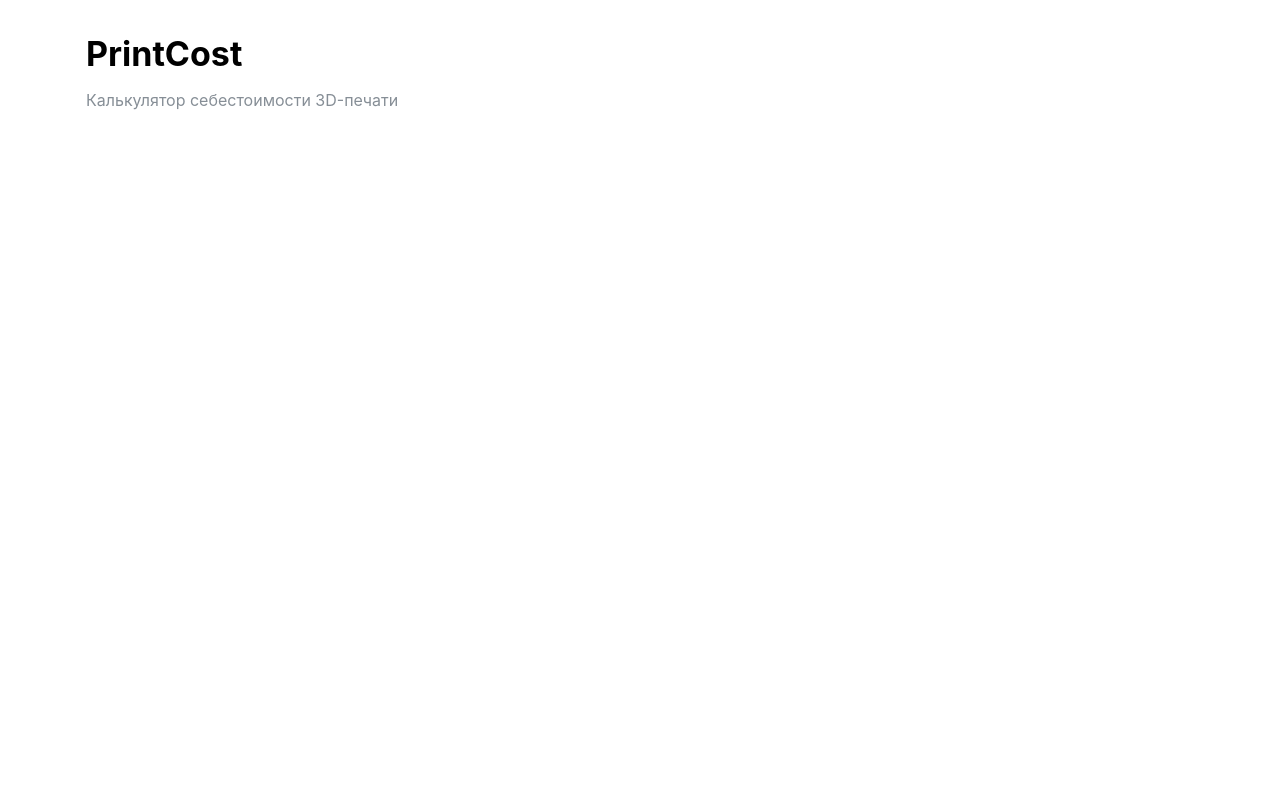
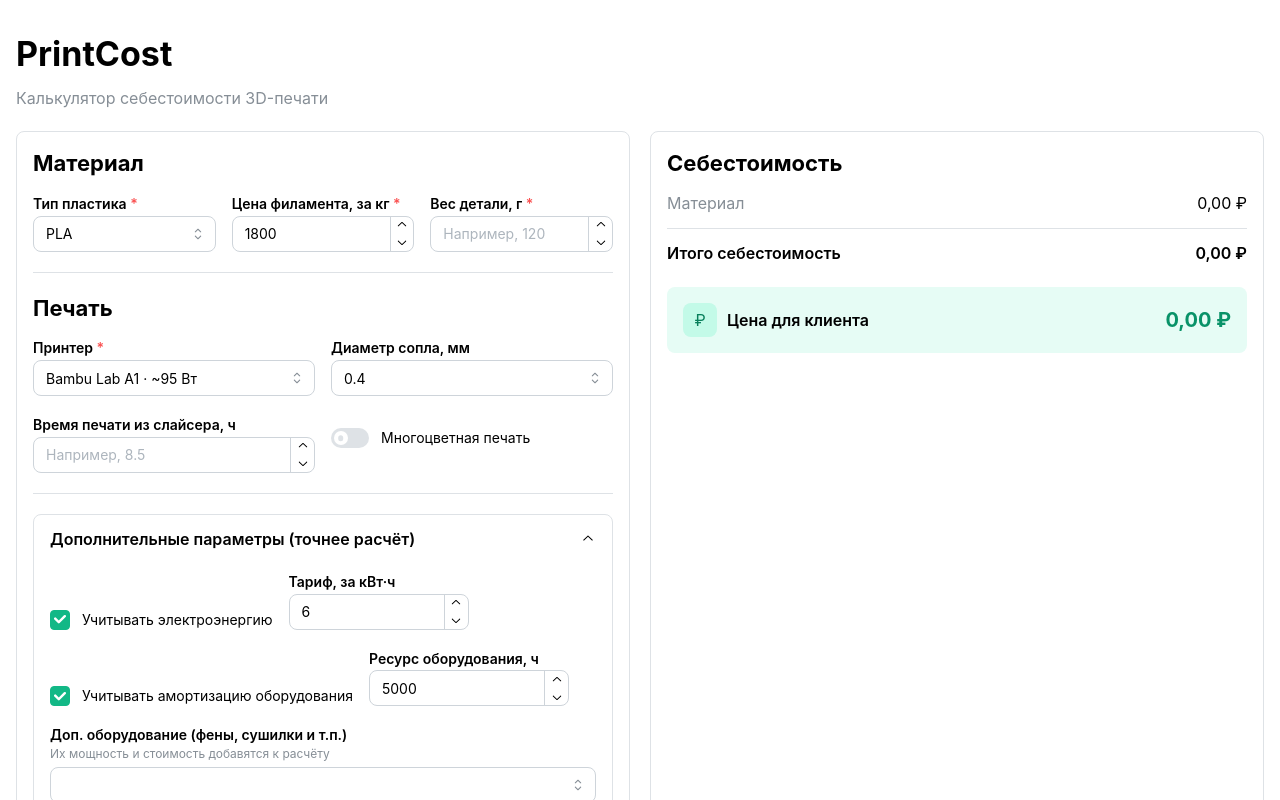
Before and after one commit to Vladislav-Cheremisin/3d-print-cost, a React (Vite) app: page / in a window 1280 px wide. Shown: the top 800 px of the page. Built offline with nearby package versions, Linux system fonts and the light colour scheme; no server answers.

Commit message:
feat: виджет результата с разбивкой по статьям и конвертацией валют

```diff
--- a/src/pages/calculator/ui/CalculatorPage.tsx
+++ b/src/pages/calculator/ui/CalculatorPage.tsx
@@ -1,12 +1,18 @@
-import { Container, Text, Title } from '@mantine/core';
+import { Container, SimpleGrid, Text, Title } from '@mantine/core';
+import { CalculationResult } from '@/widgets/calculation-result';
+import { CalculatorForm } from '@/widgets/calculator-form';
 
 export function CalculatorPage() {
   return (
-    <Container size="lg" py="xl">
+    <Container size="xl" py="xl">
       <Title order={1}>PrintCost</Title>
-      <Text c="dimmed" mt="sm">
+      <Text c="dimmed" mt="xs" mb="lg">
         Калькулятор себестоимости 3D-печати
       </Text>
+      <SimpleGrid cols={{ base: 1, md: 2 }} spacing="lg">
+        <CalculatorForm />
+        <CalculationResult />
+      </SimpleGrid>
     </Container>
   );
 }
--- /dev/null
+++ b/src/widgets/calculation-result/index.ts
@@ -0,0 +1 @@
+export { CalculationResult } from './ui/CalculationResult';
--- /dev/null
+++ b/src/widgets/calculation-result/ui/CalculationResult.tsx
@@ -0,0 +1,142 @@
+import { useEffect, useMemo, useState } from 'react';
+import {
+  Divider,
+  Group,
+  Paper,
+  Stack,
+  Text,
+  ThemeIcon,
+  Title,
+} from '@mantine/core';
+import { calculateCost } from '@/entities/calculation';
+import {
+  CURRENCY_SYMBOLS,
+  convertCurrency,
+  type CurrencyCode,
+  type ExchangeRates,
+} from '@/entities/currency';
+import { buildCalculationInput, useCalculatorStore } from '@/features/calculator';
+import { FALLBACK_RATES, fetchExchangeRates } from '@/shared/api/exchangeRates';
+
+function formatMoney(amount: number, currency: CurrencyCode): string {
+  const formatted = new Intl.NumberFormat('ru-RU', {
+    minimumFractionDigits: 2,
+    maximumFractionDigits: 2,
+  }).format(amount);
+  return `${formatted} ${CURRENCY_SYMBOLS[currency]}`;
+}
+
+interface RowProps {
+  label: string;
+  amount: number;
+  currency: CurrencyCode;
+  bold?: boolean;
+}
+
+function Row({ label, amount, currency, bold }: RowProps) {
+  return (
+    <Group justify="space-between">
+      <Text fw={bold ? 600 : 400} c={bold ? undefined : 'dimmed'}>
+        {label}
+      </Text>
+      <Text fw={bold ? 600 : 400}>
+        {formatMoney(amount, currency)}
+      </Text>
+    </Group>
+  );
+}
+
+export function CalculationResult() {
+  const state = useCalculatorStore();
+  const [rates, setRates] = useState<ExchangeRates>(FALLBACK_RATES);
+
+  useEffect(() => {
+    let cancelled = false;
+    fetchExchangeRates().then((r) => {
+      if (!cancelled) setRates(r);
+    });
+    return () => {
+      cancelled = true;
+    };
+  }, []);
+
+  // Расчёт ведётся в RUB (справочники в рублях), отображаем в выбранной валюте
+  const resultRub = useMemo(
+    () => calculateCost(buildCalculationInput(state)),
+    [state],
+  );
+
+  const toSelected = (amount: number) =>
+    convertCurrency(amount, 'RUB', state.currency, rates);
+
+  const { currency } = state;
+
+  return (
+    <Paper withBorder p="md" radius="md">
+      <Stack gap="sm">
+        <Title order={3}>Себестоимость</Title>
+
+        <Row label="Материал" amount={toSelected(resultRub.material)} currency={currency} />
+        {resultRub.electricity > 0 && (
+          <Row
+            label="Электроэнергия"
+            amount={toSelected(resultRub.electricity)}
+            currency={currency}
+          />
+        )}
+        {resultRub.depreciation > 0 && (
+          <Row
+            label="Амортизация"
+            amount={toSelected(resultRub.depreciation)}
+            currency={currency}
+          />
+        )}
+        {resultRub.extras > 0 && (
+          <Row
+            label="Доп. расходы"
+            amount={toSelected(resultRub.extras)}
+            currency={currency}
+          />
+        )}
+
+        <Divider />
+
+        <Row
+          label="Итого себестоимость"
+          amount={toSelected(resultRub.total)}
+          currency={currency}
+          bold
+        />
+
+        {state.markupPercent > 0 && (
+          <Row
+            label={`Наценка ${state.markupPercent}%`}
+            amount={toSelected(resultRub.markupAmount)}
+            currency={currency}
+          />
+        )}
+
+        <Paper bg="teal.0" p="md" radius="md" mt="xs">
+          <Group justify="space-between" align="center">
+            <Group gap="xs">
+              <ThemeIcon color="teal" variant="light" size="lg">
+                ₽
+              </ThemeIcon>
+              <Text fw={600}>Цена для клиента</Text>
+            </Group>
+            <Text fw={700} size="xl" c="teal.8">
+              {formatMoney(toSelected(resultRub.priceWithMarkup), currency)}
+            </Text>
+          </Group>
+        </Paper>
+
+        {currency !== 'RUB' && (
+          <Text size="xs" c="dimmed">
+            Расчёт в рублях, конвертация по курсу 1 {currency} ={' '}
+            {rates[currency].toFixed(2)} ₽
+          </Text>
+        )}
+      </Stack>
+    </Paper>
+  );
+}
```
